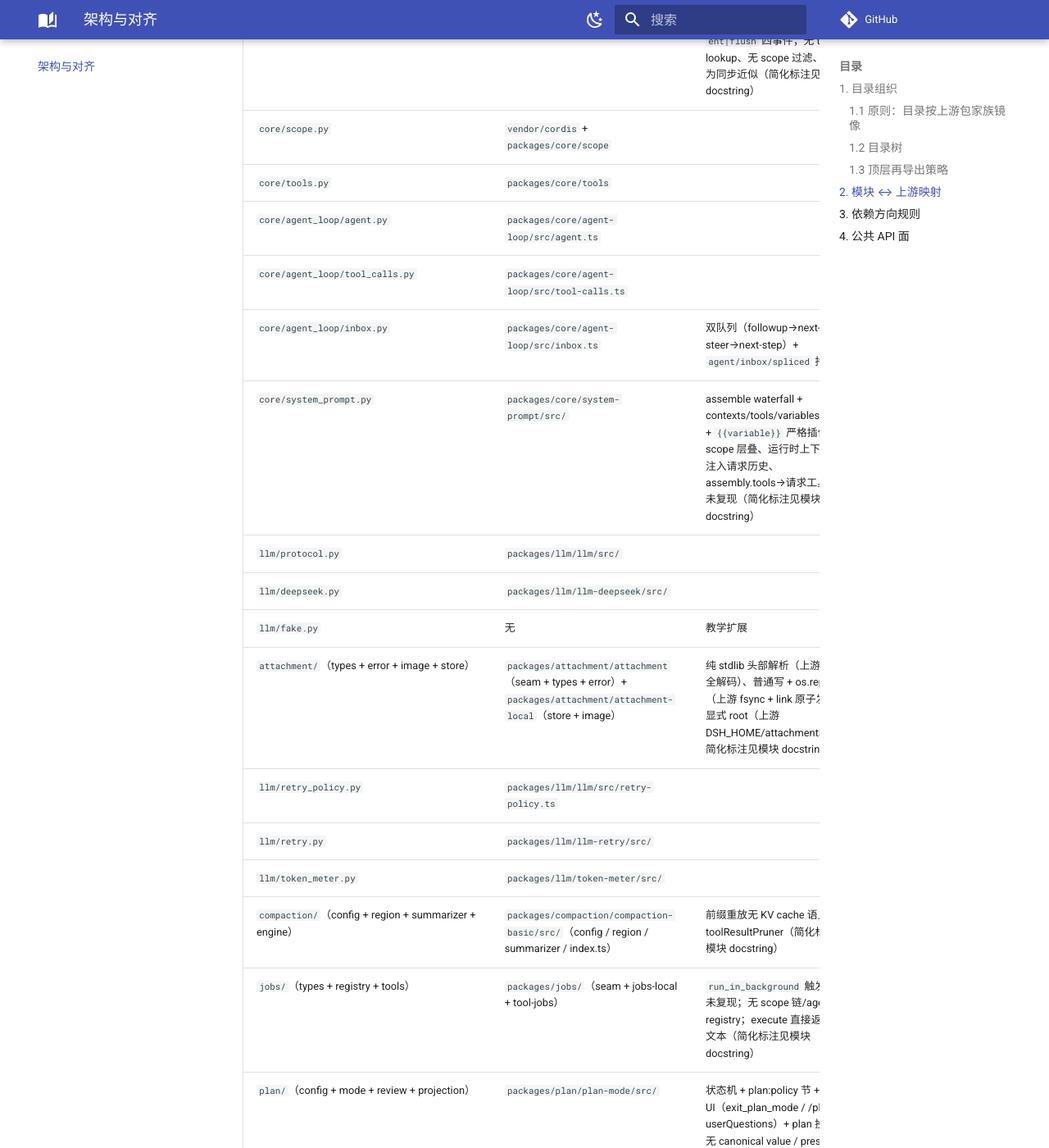
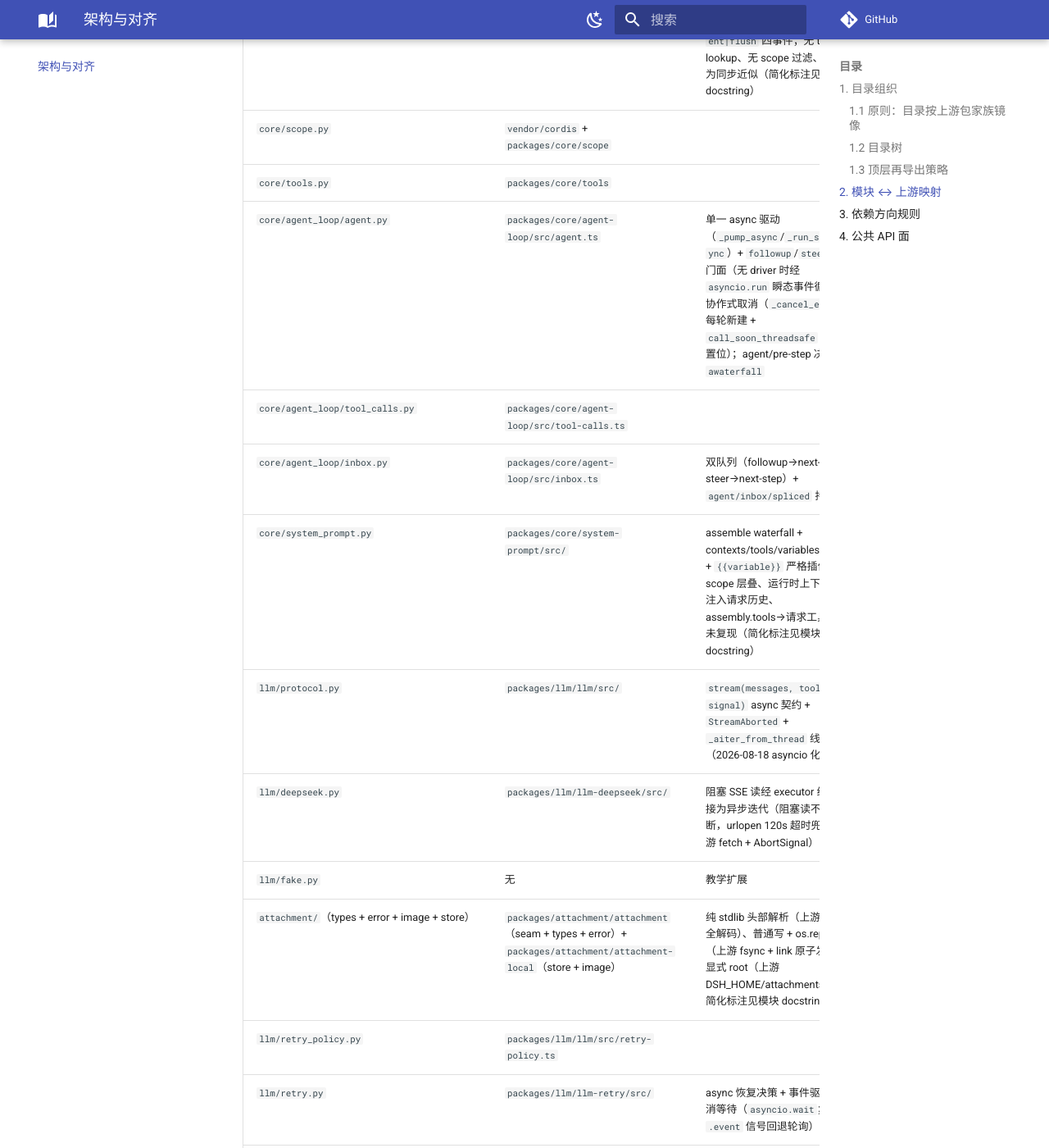
Before and after one commit to ZZKeepCurious/mini-deepseek-harness-python, an MkDocs documentation site: the page built from docs/architecture.md, in a window 1280 px wide and 1400 px high, scrolled down 3137 px. Shown: the whole window at 82% size. Built offline with MkDocs 1.6.1 and Material for MkDocs 9.7.7, drawn with Linux system fonts in a browser that asks for light colours; comment, search, counter and statistics services are not loaded.

Commit message:
docs: asyncio refactor alignment - async contract notes across README/architecture/chapters
- README/README.zh: agent loop async-driven + sync facade, async stream contract,
  event-driven cancellable retry wait
- architecture.md: agent.py/protocol.py/deepseek.py/retry.py mapping notes
- chapters: 00 simplification table rewrite (4 rows), 04 stream-contract note +
  event-driven wait, 12 checklist refresh
- ROADMAP: asyncio refactor done, next mainline is web surface

```diff
--- a/docs/architecture.md
+++ b/docs/architecture.md
@@ -115,16 +115,16 @@ miniharness/
 | `core/session_store.py` | `packages/core/session/src/index.ts`（SessionStore 部分） | 内存会话服务：create/prepare/enter/announce 生命周期 + get/list/fork（五错误码）+ flush 检查点 + `session/created|disposed|event|flush` 四事件；无 typert lookup、无 scope 过滤、flush 为同步近似（简化标注见模块 docstring） |
 | `core/scope.py` | `vendor/cordis` + `packages/core/scope` | |
 | `core/tools.py` | `packages/core/tools` | |
-| `core/agent_loop/agent.py` | `packages/core/agent-loop/src/agent.ts` | |
+| `core/agent_loop/agent.py` | `packages/core/agent-loop/src/agent.ts` | 单一 async 驱动（`_pump_async`/`_run_step_async`）+ `followup`/`steer` 同步门面（无 driver 时经 `asyncio.run` 瞬态事件循环）+ 协作式取消（`_cancel_event` 每轮新建 + `call_soon_threadsafe` 跨线程置位）；agent/pre-step 决策经 `awaterfall` |
 | `core/agent_loop/tool_calls.py` | `packages/core/agent-loop/src/tool-calls.ts` | |
 | `core/agent_loop/inbox.py` | `packages/core/agent-loop/src/inbox.ts` | 双队列（followup→next-turn / steer→next-step）+ `agent/inbox/spliced` 持久化 |
 | `core/system_prompt.py` | `packages/core/system-prompt/src/` | assemble waterfall + contexts/tools/variables 提供器 + `{{variable}}` 严格插值；scope 层叠、运行时上下文快照注入请求历史、assembly.tools→请求工具集成未复现（简化标注见模块 docstring） |
-| `llm/protocol.py` | `packages/llm/llm/src/` | |
-| `llm/deepseek.py` | `packages/llm/llm-deepseek/src/` | |
+| `llm/protocol.py` | `packages/llm/llm/src/` | `stream(messages, tools, signal)` async 契约 + `StreamAborted` + `_aiter_from_thread` 线程桥（2026-08-18 asyncio 化重构） |
+| `llm/deepseek.py` | `packages/llm/llm-deepseek/src/` | 阻塞 SSE 读经 executor 线程桥接为异步迭代（阻塞读不可中断，urlopen 120s 超时兜底；上游 fetch + AbortSignal） |
 | `llm/fake.py` | 无 | 教学扩展 |
 | `attachment/`（types + error + image + store） | `packages/attachment/attachment`（seam + types + error）+ `packages/attachment/attachment-local`（store + image） | 纯 stdlib 头部解析（上游 sharp 全解码）、普通写 + os.replace（上游 fsync + link 原子发布）、显式 root（上游 DSH_HOME/attachments/v1）；简化标注见模块 docstring |
 | `llm/retry_policy.py` | `packages/llm/llm/src/retry-policy.ts` | |
-| `llm/retry.py` | `packages/llm/llm-retry/src/` | |
+| `llm/retry.py` | `packages/llm/llm-retry/src/` | async 恢复决策 + 事件驱动可取消等待（`asyncio.wait`；无 `.event` 信号回退轮询） |
 | `llm/token_meter.py` | `packages/llm/token-meter/src/` | |
 | `compaction/`（config + region + summarizer + engine） | `packages/compaction/compaction-basic/src/`（config / region / summarizer / index.ts） | 前缀重放无 KV cache 语义、无 toolResultPruner（简化标注见模块 docstring） |
 | `jobs/`（types + registry + tools） | `packages/jobs/`（seam + jobs-local + tool-jobs） | `run_in_background` 触发入口未复现；无 scope 链/agent registry；execute 直接返回渲染文本（简化标注见模块 docstring） |
```
Also changed, not shown: README.md (+3 -3 lines), README.zh.md (+3 -3 lines), ROADMAP.md (+4 -6 lines), docs/chapters/00-setup.md (+4 -3 lines), docs/chapters/04-agent-loop-and-llm-streaming.md (+5 -3 lines), docs/chapters/12-async-parallel-tools.md (+1 -1 lines).
